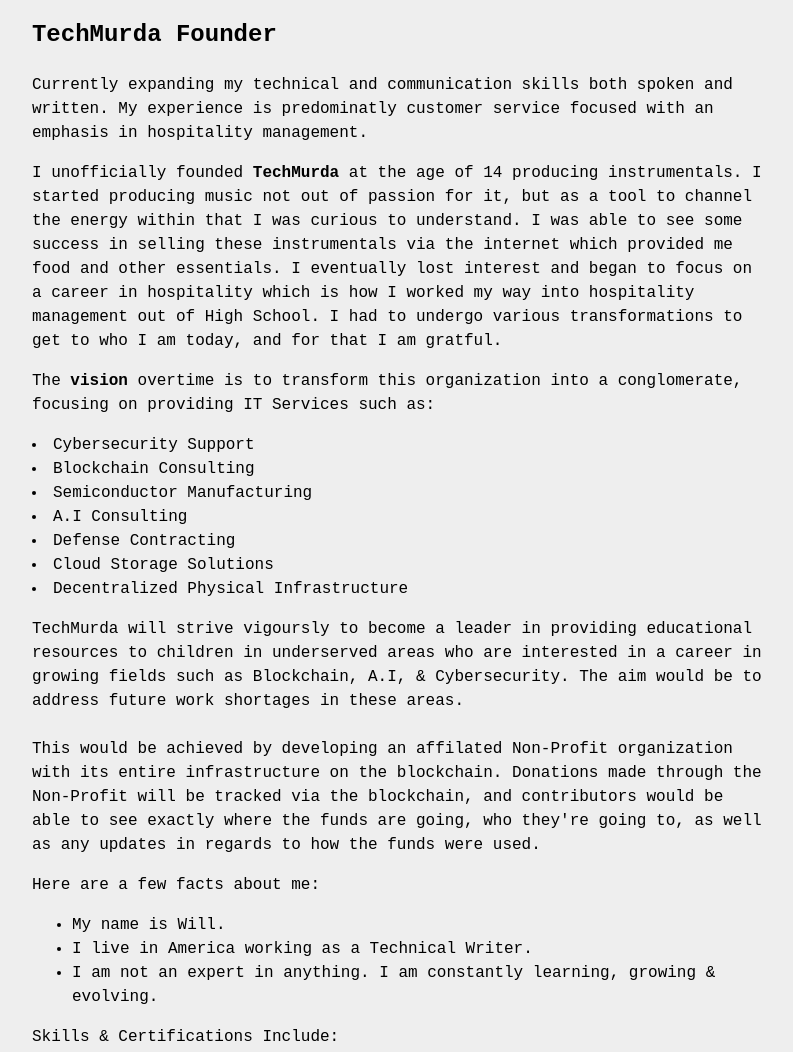
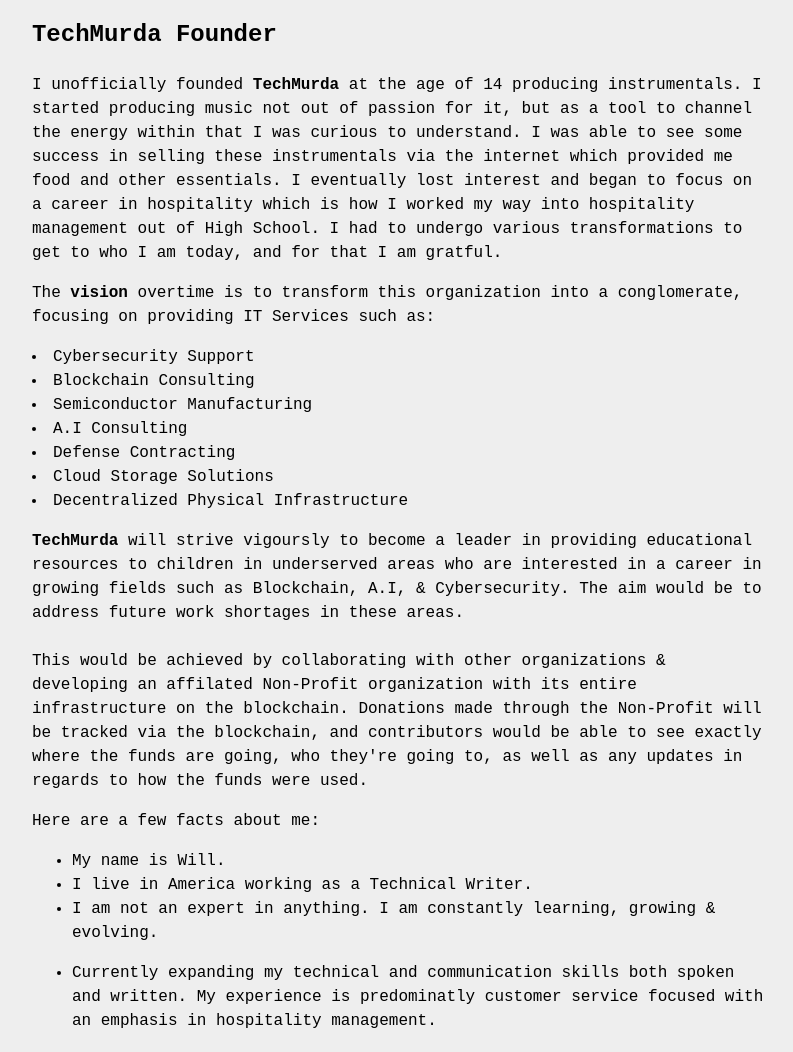
Before and after one commit to starrlord1/subsequent-star, an Astro site: page /about in a window 1280 px wide. Shown: the part 187-1239 px from the top of the page, without its empty margins (240-1033 px from the left). Built offline with nearby package versions, Linux system fonts and the light colour scheme; Astro itself is replaced by a stand-in of ours.

Commit message:
More about me page changes to facts about me.

```diff
--- a/src/pages/about.astro
+++ b/src/pages/about.astro
@@ -25,11 +25,6 @@ const textCase = "uppercase";
 
 <BaseLayout pageTitle={pageTitle}>
   <h2>TechMurda Founder</h2>
-
-  <p>
-    Currently expanding my technical and communication skills both spoken and written. My experience is predominatly customer service focused with an emphasis in hospitality management.
-  </p>
-
   <p>
     I unofficially founded <b>TechMurda</b> at the age of 14 producing instrumentals. I started producing music not out of passion for it, but as a tool to channel the energy within that I was curious to understand. I was able to see some success in selling these instrumentals via the internet which provided me food and other essentials. I eventually lost interest and began to focus on a career in hospitality which is how I worked my way into hospitality management out of High School. I had to undergo various transformations to get to who I am today, and for that I am gratful.
   </p>
@@ -40,8 +35,8 @@ const textCase = "uppercase";
 
 
 
-      <p>TechMurda will strive vigoursly to become a leader in providing educational resources to children in underserved areas who are interested in a career in growing fields such as Blockchain, A.I, & Cybersecurity. The aim would be to address future work shortages in these areas.<br>
-        <br>This would be achieved by developing an affilated Non-Profit organization with its entire infrastructure on the blockchain.  Donations made through the Non-Profit will be tracked via the blockchain, and contributors would be able to see exactly where the funds are going, who they're going to, as well as any updates in regards to how the funds were used.</p>
+      <p><b>TechMurda</b> will strive vigoursly to become a leader in providing educational resources to children in underserved areas who are interested in a career in growing fields such as Blockchain, A.I, & Cybersecurity. The aim would be to address future work shortages in these areas.<br>
+        <br>This would be achieved by collaborating with other organizations & developing an affilated Non-Profit organization with its entire infrastructure on the blockchain.  Donations made through the Non-Profit will be tracked via the blockchain, and contributors would be able to see exactly where the funds are going, who they're going to, as well as any updates in regards to how the funds were used.</p>
 
 
 
@@ -50,6 +45,11 @@ const textCase = "uppercase";
     <li>My name is {identity.firstName}.</li>
     <li>I live in {identity.country} working as a {identity.occupation}.</li>
     <li>I am not an expert in anything. I am constantly learning, growing & evolving.</li>
+    <li>
+    <p>
+      Currently expanding my technical and communication skills both spoken and written. My experience is predominatly customer service focused with an emphasis in hospitality management.
+    </p>
+    </li>
     {
 
     }
```
